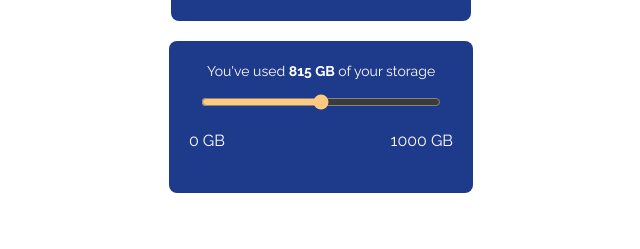
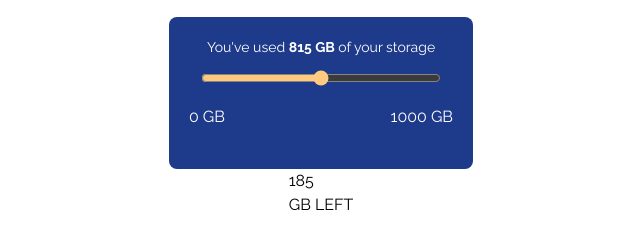
Before and after one commit to Miron-Silviu/data-storage-component, a website: page docs/index.html in a window 1280 px wide. Shown: the part 401-650 px from the top of the page, without its empty margins (319-959 px from the left). Drawn offline with Linux system fonts and the light colour scheme.

Commit message:
Build : Build info-container.

```diff
--- a/docs/index.html
+++ b/docs/index.html
@@ -65,6 +65,10 @@
           <p class="memory-ends text-white">1000 GB</p>
         </div>
       </div>
+      <div class="info-container">
+        <p>185</p>
+        <p>GB LEFT</p>
+      </div>
     </div>
   </body>
 </html>
```
Also changed, not shown: docs/output.css.
